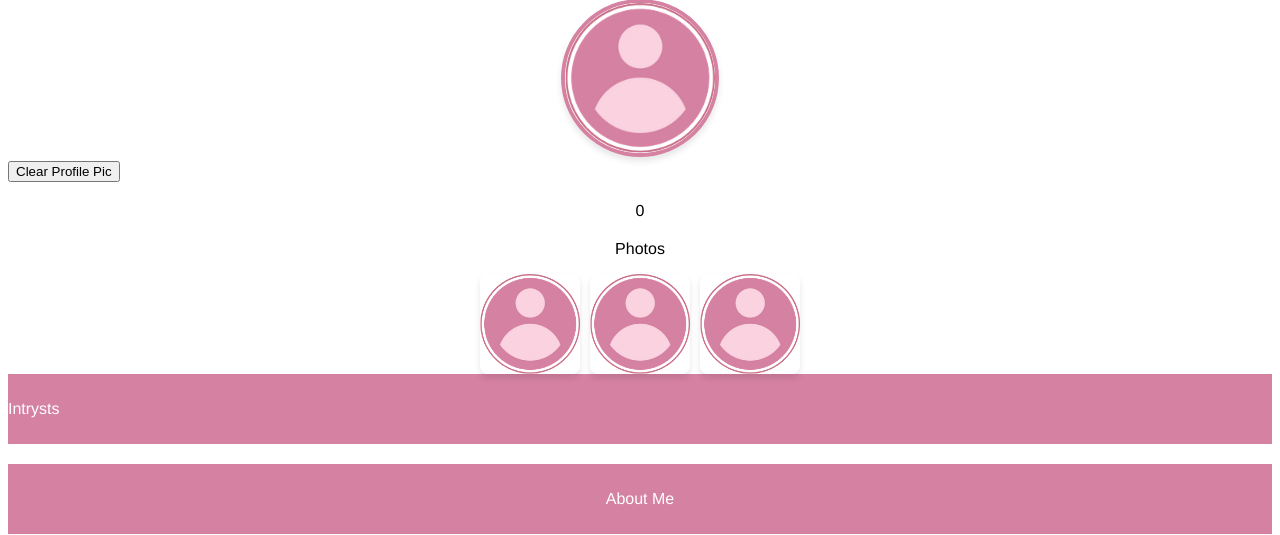
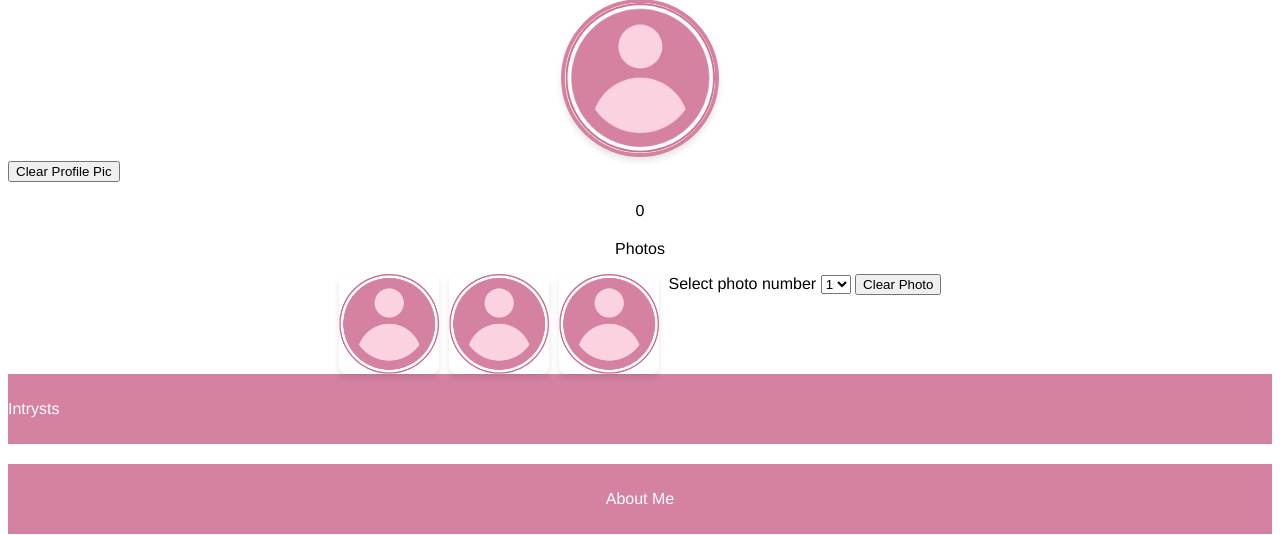
Before and after one commit to evanevan-67/CS4116-project, a PHP site: page /adminprofileedit.php?profileid= in a window 1280 px wide. Shown: the part 121-656 px from the top of the page. Run offline with PHP 8.4, Linux system fonts and the light colour scheme; the visitor is signed in with stand-in values (Sample User, id 1); data that the repository does not hold is empty.

Commit message:
Testing code for clearing other photos

```diff
--- a/adminprofileedit.php
+++ b/adminprofileedit.php
@@ -111,6 +111,17 @@
 
         mysqli_close($conn);
         ?>
+
+    <form method="GET" action="clear_photo.php">
+    <input type="hidden" name="profileid" value="<?php echo $profile_id; ?>">
+    <label for="select-number">Select photo number</label>
+    <select id="select-number" name="number">
+        <option value="1">1</option>
+        <option value="2">2</option>
+        <option value="3">3</option>
+    </select>
+    <input type="submit" value="Clear Photo">
+    </form>
 
         </div>
     </div>
```
Also changed, not shown: clear_photo.php (added, +14 -0 lines).
